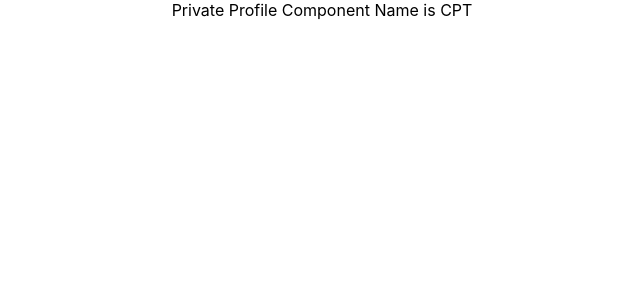
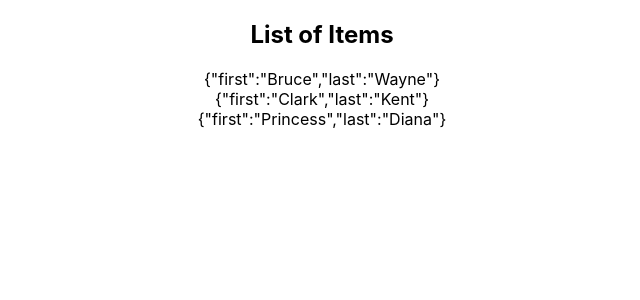
Before and after one commit to ChethanNazre/TypeScriptNotes, a React (Create React App) app: page / in a window 1280 px wide. Shown: the top 300 px of the page, without its empty margins (318-958 px from the left). Built offline with nearby package versions, Linux system fonts and the light colour scheme.

Commit message:
Update generics

```diff
--- a/src/App.tsx
+++ b/src/App.tsx
@@ -16,7 +16,7 @@ import { User } from './components/context/User';
 import Counter from './components/class/Counter';
 import { Private } from './components/auth/Private';
 import { Profile } from './components/auth/Profile';
-
+import { List } from './components/generic/List';
 
 function App() {
 //   const nameList = [
@@ -36,8 +36,62 @@ function App() {
 // ]
   return (
     <div className="App">
+      {/* <List
+      items ={['Item 1', 'Item 2', 'Item 3']}
+      onClick={(item) => console.log(item)}
+      />
+      <List
+      items = {[1, 2, 3]}
+      onClick={(item) => console.log(item)}
+      /> */}
 
-      <Private isLoggedIn={true} component={Profile}/>
+
+   <List items ={[
+    {
+      first: 'Bruce',
+      last: 'Wayne'
+
+    },
+    {
+      first: 'Clark',
+      last: 'Kent'
+    },
+    {
+      first: 'Princess',
+      last: 'Diana'
+     }
+
+ ]
+}
+      onClick={(item) => console.log(item)}
+      />
+
+      {/* <Greet name= 'CNazre'
+
+      isLoggedIn={true}/>  */}
+      {/* <Person name={{ fname: 'CPT', lname: 'Buzzkill' }}/>
+      <PersonList names = {nameList}/>  */}
+
+      {/* <Status status = 'error'/>
+
+      <ThemeContextProvider>
+        <Box/>
+      </ThemeContextProvider> */}
+
+      {/* <Input value ='' handleChange={event=> console.log(event)}/>
+
+      <Button handleClick =
+      {(event, id) => console.log('Button Clicked', event, id)}/>
+
+      <Container styles = { { border:'1px solid black',  padding: '1rem'}} /> */}
+
+
+{/*
+      <Heading>Placeholder Text</Heading>
+      <Oscar><Heading>Oscar goes to Dicaprio</Heading></Oscar> */}
+
+
+      {/* <Private isLoggedIn={true} component={Profile}/> */}
 
       {/* <Counter message='the count value is '/> */}
 
--- a/src/components/generic/List.tsx
+++ b/src/components/generic/List.tsx
@@ -0,0 +1,29 @@
+// T is used to define a generic type that can be used for any type of data
+import React from 'react';
+
+type ListProps<T> = {
+    items:T[]  // array of items of type T
+    onClick: (value: T) => void;
+}
+
+
+// T is passed as a empty object to allow any type of data to be passed in
+export const List = <T extends object>({ items, onClick }: ListProps<T>) => {
+    return(
+        <div>
+            <h2>List of Items</h2>
+            {items.map((item,index)=>{
+                return (
+                    <div key = {index} onClick={()=>
+                        onClick(item) }>
+                        {
+                            // if item is a object, convert it to string using JSON.stringify
+                            typeof item === 'object' ? JSON.stringify(item) : item
+                        }
+
+                    </div>
+                )
+            })}
+        </div>
+    )
+}
```
